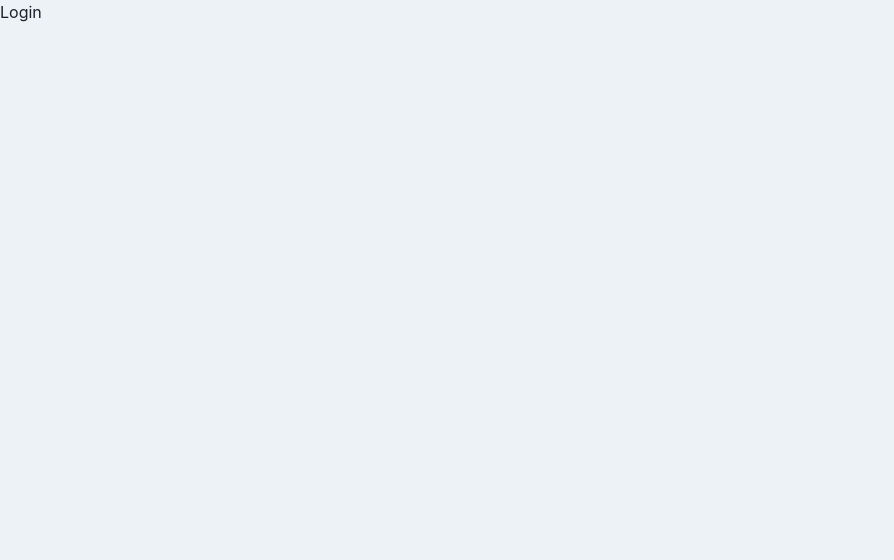
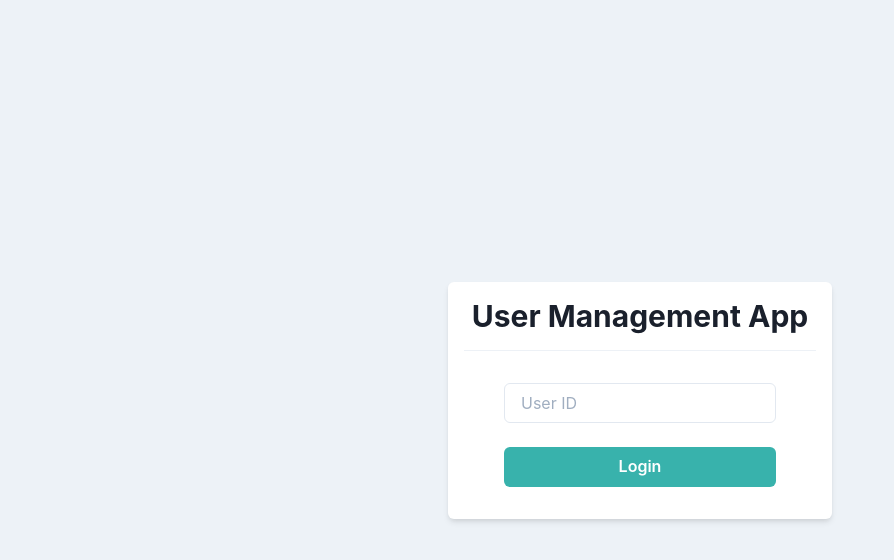
Before and after one commit to tayutaedomo/react-typescript-sandbox, a React (Create React App) app: page /chakraui in a window 1280 px wide. Shown: the top 560 px of the page, without its empty margins (0-894 px from the left). Built offline with nearby package versions, Linux system fonts and the light colour scheme.

Commit message:
add: Elements to Login component

```diff
--- a/src/components/chakraui/pages/Login.tsx
+++ b/src/components/chakraui/pages/Login.tsx
@@ -1,7 +1,25 @@
 import { memo, VFC } from 'react';
+import { Box, Divider, Flex, Heading, Stack } from '@chakra-ui/layout';
+import { Input } from '@chakra-ui/input';
+import { Button } from '@chakra-ui/button';
 
 const Login: VFC = memo(() => {
-  return <p>Login</p>;
+  return (
+    <Flex align="center" justify="center" height="100vh">
+      <Box bg="white" w="sm" p={4} borderRadius="md" shadow="md">
+        <Heading as="h1" size="lg" textAlign="center">
+          User Management App
+        </Heading>
+        <Divider my={4} />
+        <Stack spacing={6} py={4} px={10}>
+          <Input placeholder="User ID" />
+          <Button bg="teal.400" color="white" _hover={{ opacity: 0.8 }}>
+            Login
+          </Button>
+        </Stack>
+      </Box>
+    </Flex>
+  );
 });
 
 export default Login;
```
